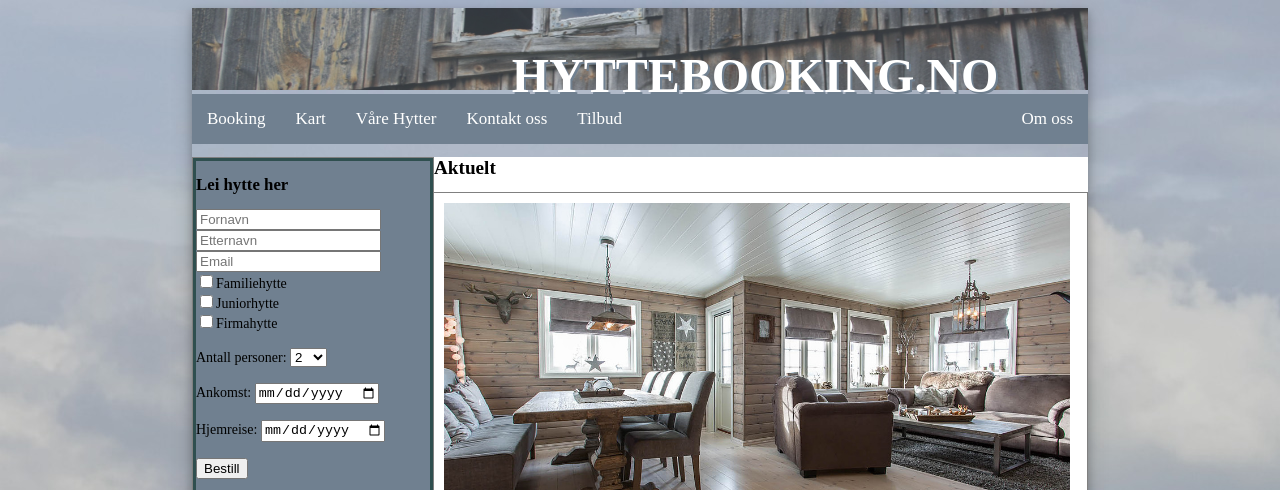
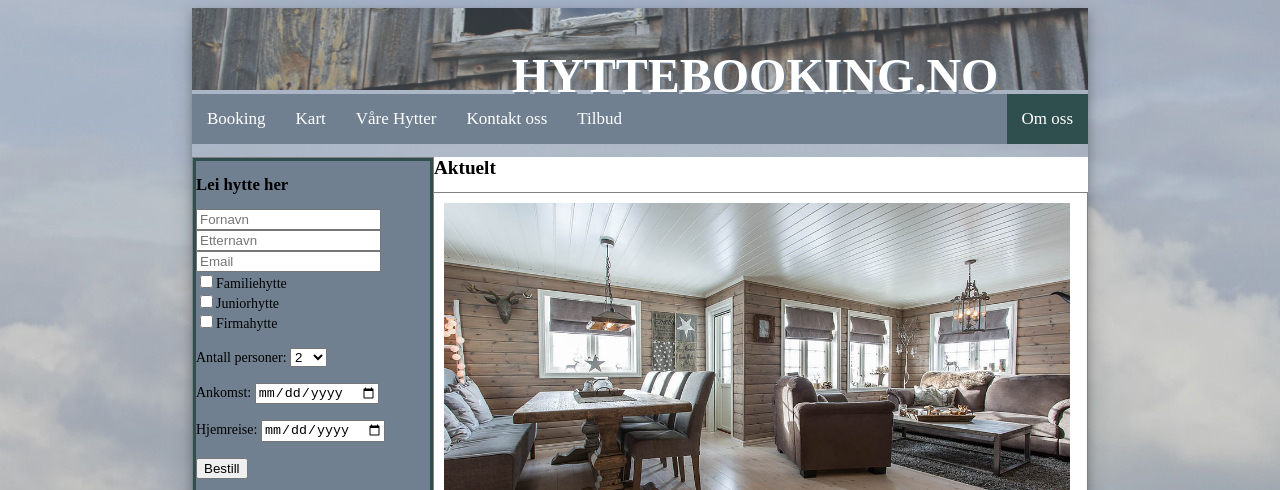
Before and after one commit to theaad94/Hyttebooking, a plain HTML site: page index.html in a window 1280 px wide. Shown: the top 490 px of the page. Drawn offline with Linux system fonts and the light colour scheme; some packages are replaced by stand-ins of ours.

Commit message:
Satt stil til omOss linken i menyen

```diff
--- a/stylesheet.css
+++ b/stylesheet.css
@@ -136,6 +136,11 @@
     display: block;
 }
 
+.omOss {
+    background-color: #2F4F4F;
+    color: white;
+  }
+
 .box{
    float: left;
    margin-left: 0%;
```
